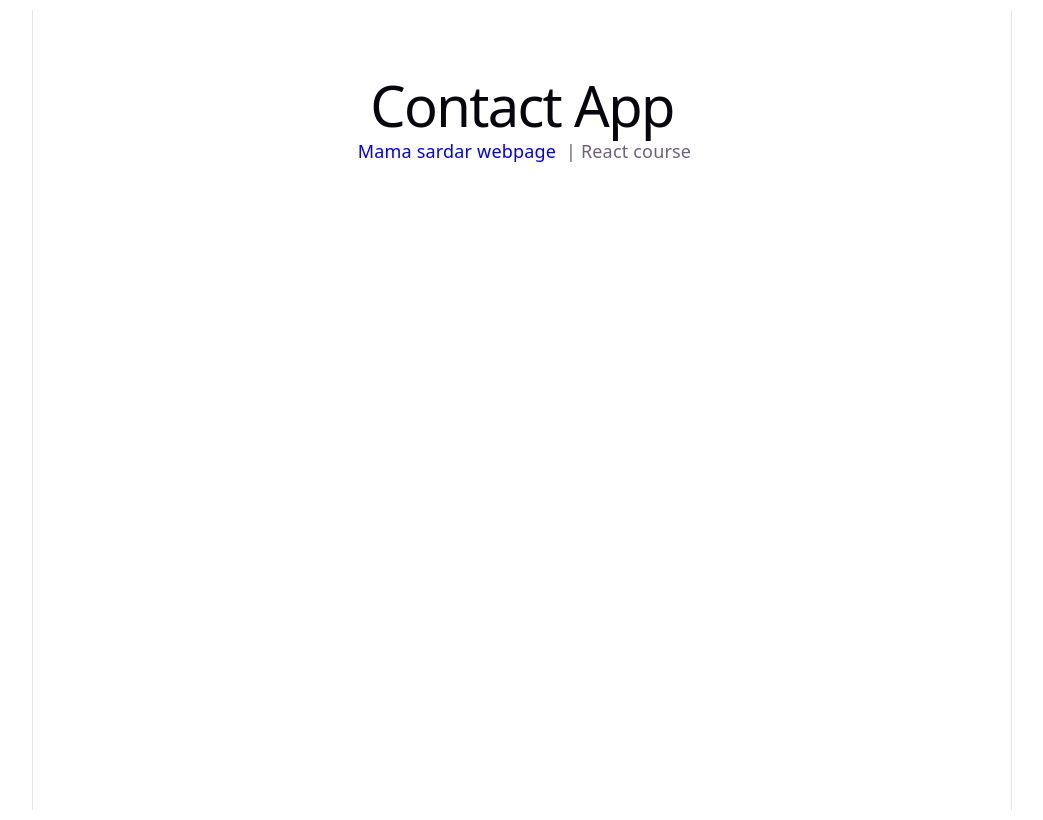
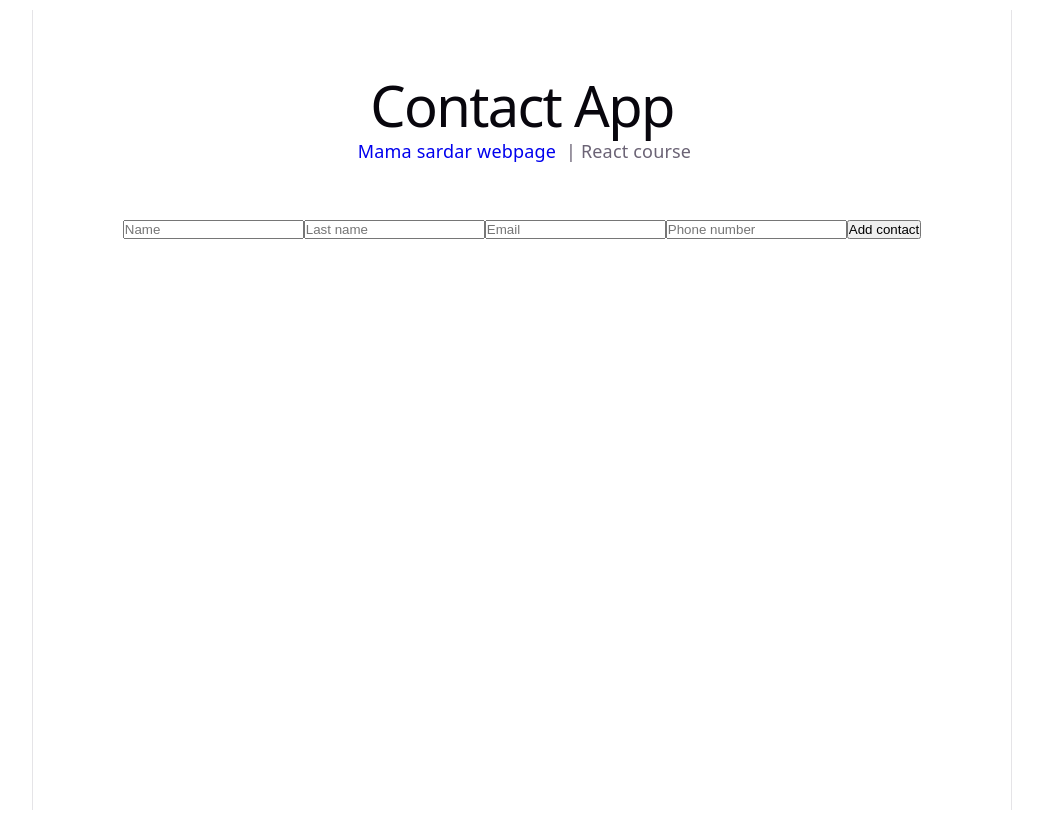
Before and after one commit to sardarbalnour/contact-app2, a React (Vite) app: page / in a window 1280 px wide. Shown: the whole page, without its empty margins (118-1161 px from the left). Built offline with nearby package versions, Linux system fonts and the light colour scheme.

Commit message:
form and Contact component

```diff
--- a/src/App.jsx
+++ b/src/App.jsx
@@ -1,9 +1,11 @@
+import Contacts from "./components/Contacts";
 import Header from "./components/Header";
 
 function App() {
   return (
     <>
       <Header />
+      <Contacts />
     </>
   );
 }
--- /dev/null
+++ b/src/components/Contacts.jsx
@@ -0,0 +1,58 @@
+import { useState } from "react";
+
+function Contacts() {
+  const [contact, setContact] = useState({
+    name: "",
+    lastName: "",
+    email: "",
+    phoneNumber: "",
+  });
+
+  const changeHandler = (event) => {
+    const name = event.target.name;
+    const value = event.target.value;
+    setContact((contact) => ({ ...contact, [name]: value }));
+  };
+
+  const addHandler = () => {
+    console.log(contact);
+  };
+
+  return (
+    <div>
+      <div>
+        <input
+          type="text"
+          name="name"
+          value={contact.name}
+          placeholder="Name"
+          onChange={changeHandler}
+        />
+        <input
+          type="text"
+          name="lastName"
+          value={contact.lastName}
+          placeholder="Last name"
+          onChange={changeHandler}
+        />
+        <input
+          type="email"
+          name="email"
+          value={contact.email}
+          placeholder="Email"
+          onChange={changeHandler}
+        />
+        <input
+          type="number"
+          name="phoneNumber"
+          value={contact.phoneNumber}
+          placeholder="Phone number"
+          onChange={changeHandler}
+        />
+        <button onClick={addHandler}>Add contact</button>
+      </div>
+    </div>
+  );
+}
+
+export default Contacts;
```
